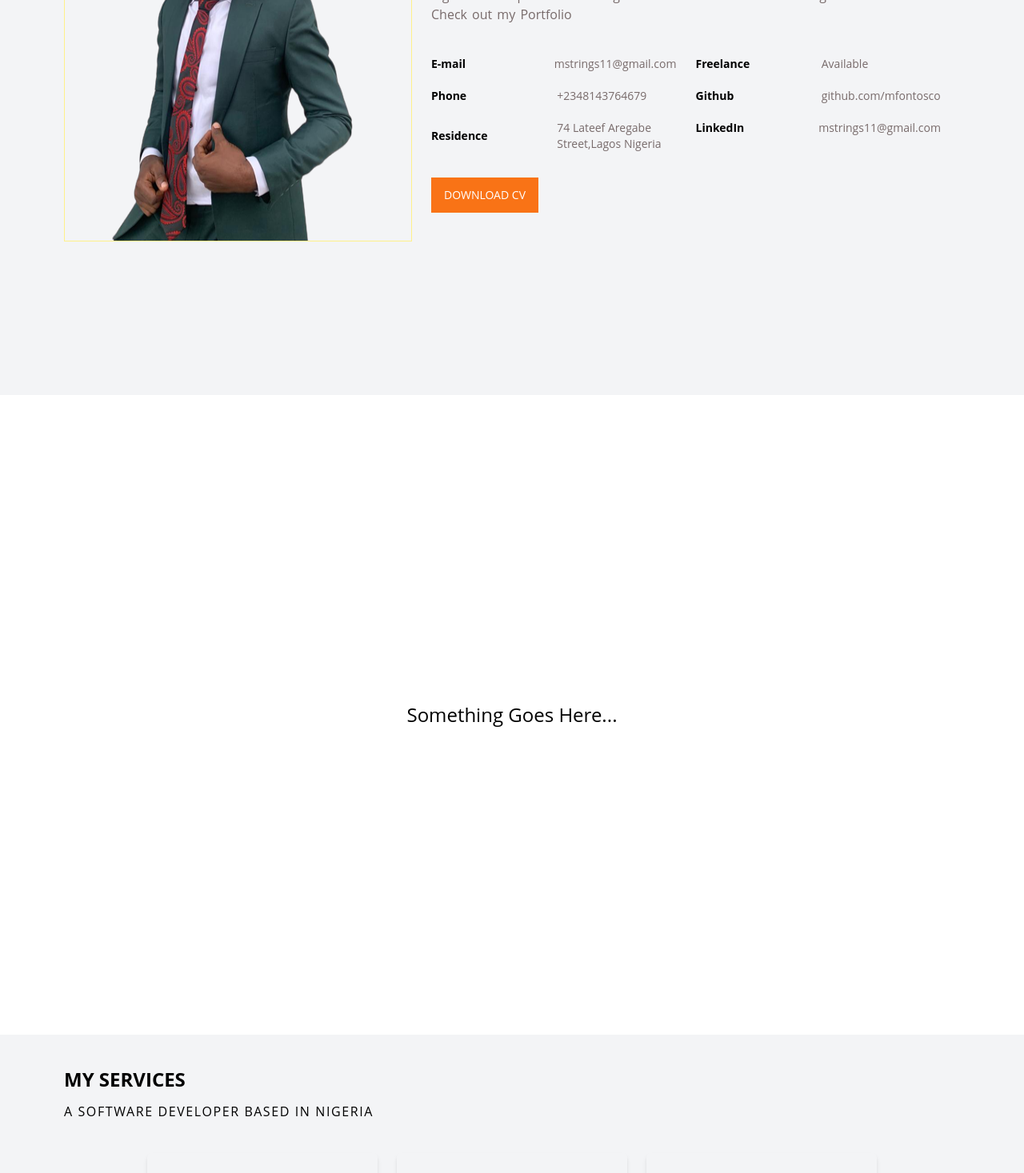
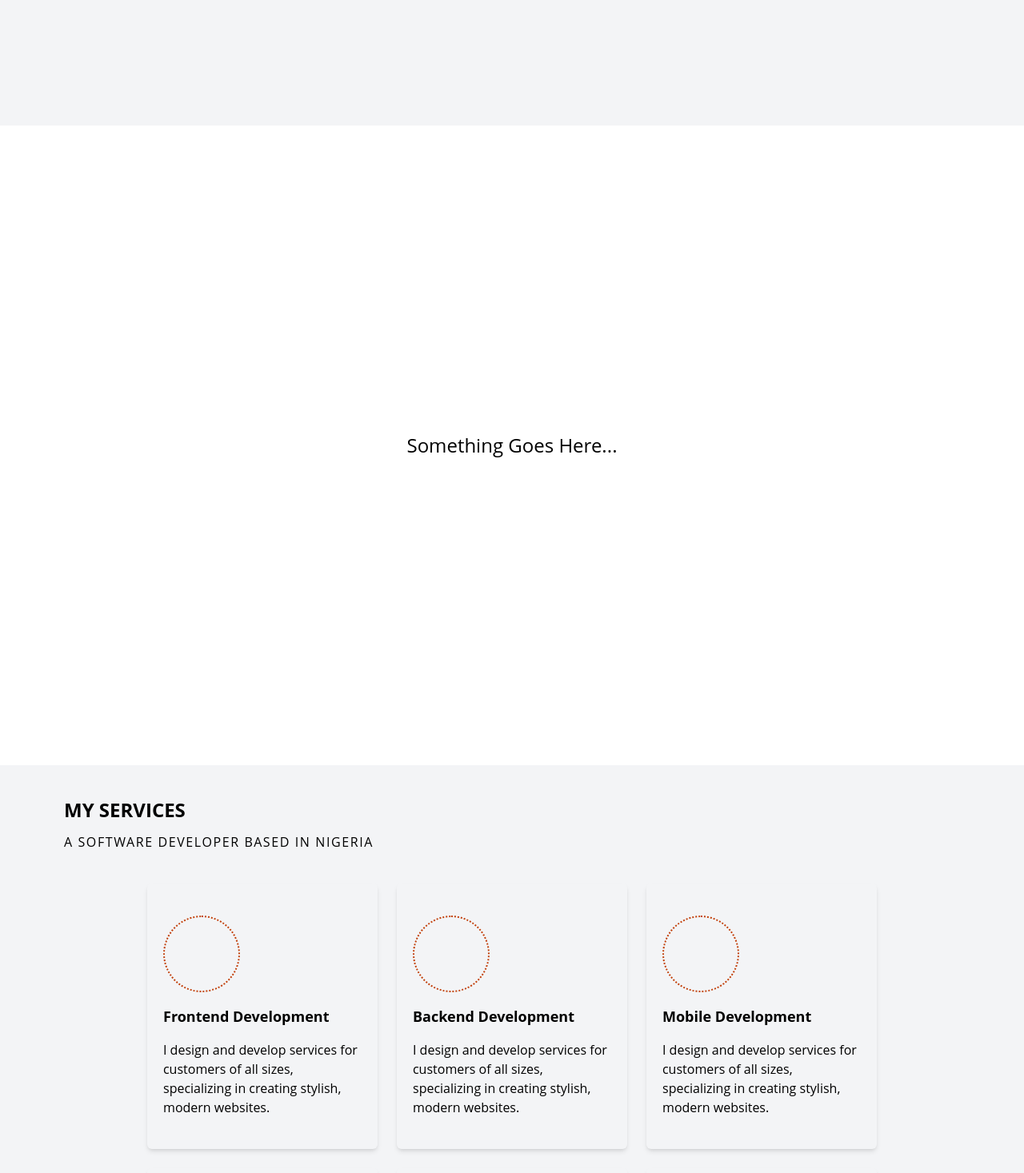
Before and after one commit to mfontosco/mfon-portfolio, a React (Vite) app: page / in a window 1280 px wide. Shown: the part 1330-2797 px from the top of the page at 80% size. Built offline with nearby package versions, Linux system fonts and the light colour scheme.

Commit message:
worked on the services

```diff
--- a/src/components/AboutMe.jsx
+++ b/src/components/AboutMe.jsx
@@ -43,7 +43,7 @@ const AboutMe = () => {
 </div>
 <div className='flex items-center gap-2 mb-5'>
 <h4 className='text-sm  flex-1 font-bold '>LinkedIn</h4>
-<h4  className="text-sm flex-1  text-start text-[#786b6b]">mstrings11@gmail.com</h4>
+<h4  className="text-sm flex-1  text-start text-[#786b6b]">www.linkedin.com/in/mfon-paulinus-21ab5a1b9/</h4>
 </div>
 
   </div>
--- a/src/components/Home.jsx
+++ b/src/components/Home.jsx
@@ -27,7 +27,7 @@ const updateText = () => {
     updateText();
   }, []);
   return(
-    <div className='relative flex  flex-col md:flex-row border-1 px-5 md:px-20 min-h-screen '>
+    <div className='relative flex  flex-col md:flex-row border-1 px-5 md:px-20 min-h-full '>
     <div className='flex-1 flex justify-center flex-col'>
       <h5 className='text-md font-bold '>Hello there...</h5>
       <h1 className='text-4xl font-bold mt-4'>PAULINUS MFON</h1>
--- a/src/components/ServiceCard.jsx
+++ b/src/components/ServiceCard.jsx
@@ -6,7 +6,7 @@ const ServiceCard = ({title}) => {
       <div className="hover:border-white border-2 w-24 h-24 rounded-full border-dotted border-orange-700 ">
 
       </div>
-      <h4 className="mt-4">{title}</h4>
+      <h4 className="mt-4 text-lg font-bold">{title}</h4>
       <p className="mt-4 ">I design and develop services for customers of all sizes, specializing in creating stylish, modern websites.</p>
     </div>
   )
--- a/src/components/Services.jsx
+++ b/src/components/Services.jsx
@@ -8,12 +8,12 @@ const Services = () => {
       <p className="uppercase text-md tracking-widest">A Software Developer Based in Nigeria</p>
       <div className="mt-10">
         <div className="flex gap-6 justify-center items-center flex-wrap -mx-2 ">
-            <ServiceCard title={"Unique Design"}/>
-            <ServiceCard title={"Responsive Design"}/>
-            <ServiceCard title={"Different Layout"}/>
-            <ServiceCard title={"Make it simple"}/>
-            <ServiceCard title={"Testing for Perfection"}/>
-            <ServiceCard title={"Advanced Options"}/>
+            <ServiceCard title={"Frontend Development"}/>
+            <ServiceCard title={"Backend Development"}/>
+            <ServiceCard title={"Mobile Development"}/>
+            <ServiceCard title={"Game Development"}/>
+            <ServiceCard title={"Music"}/>
+            <ServiceCard title={"E-Learning"}/>
 
         </div>
 
```
